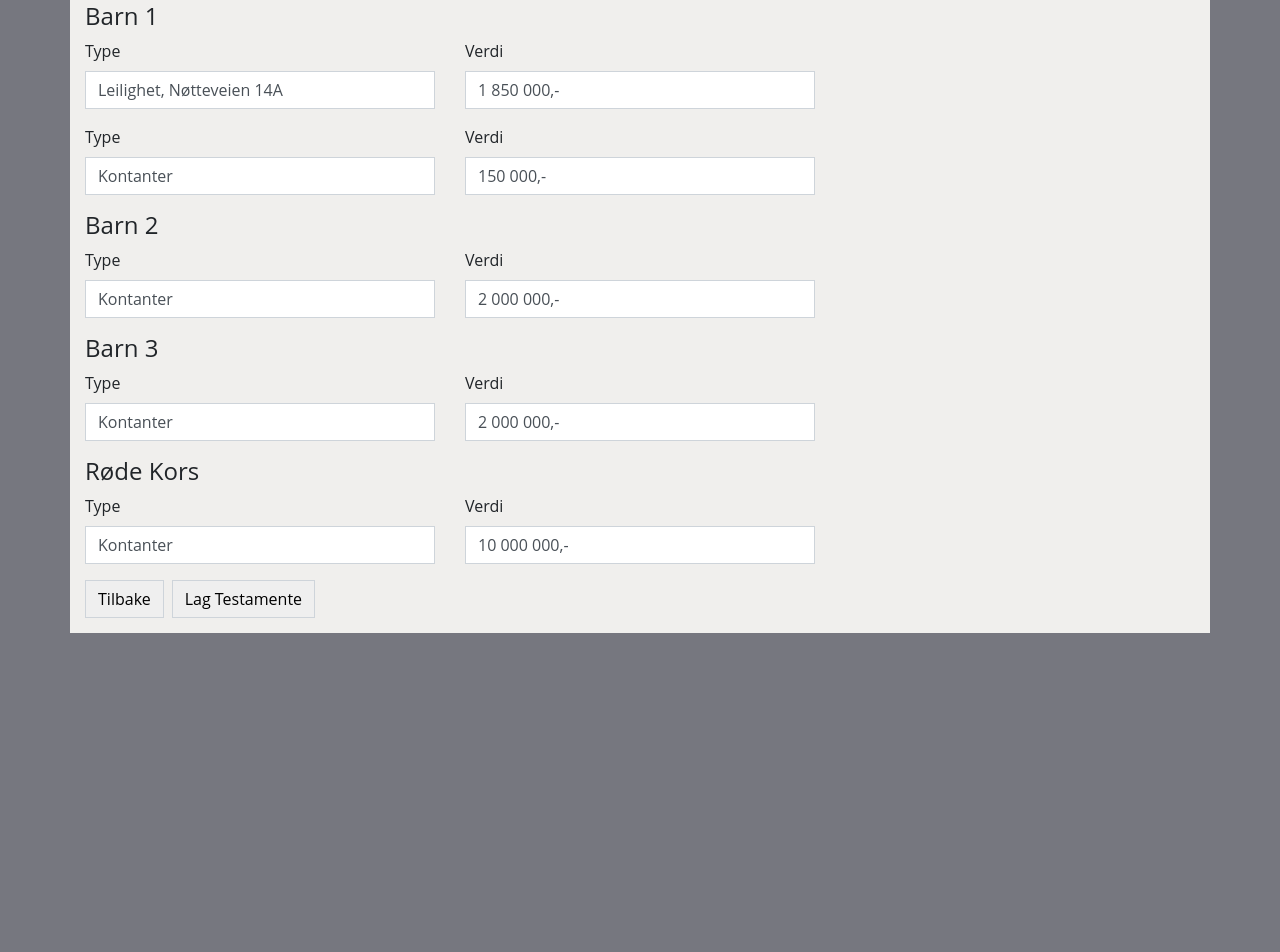
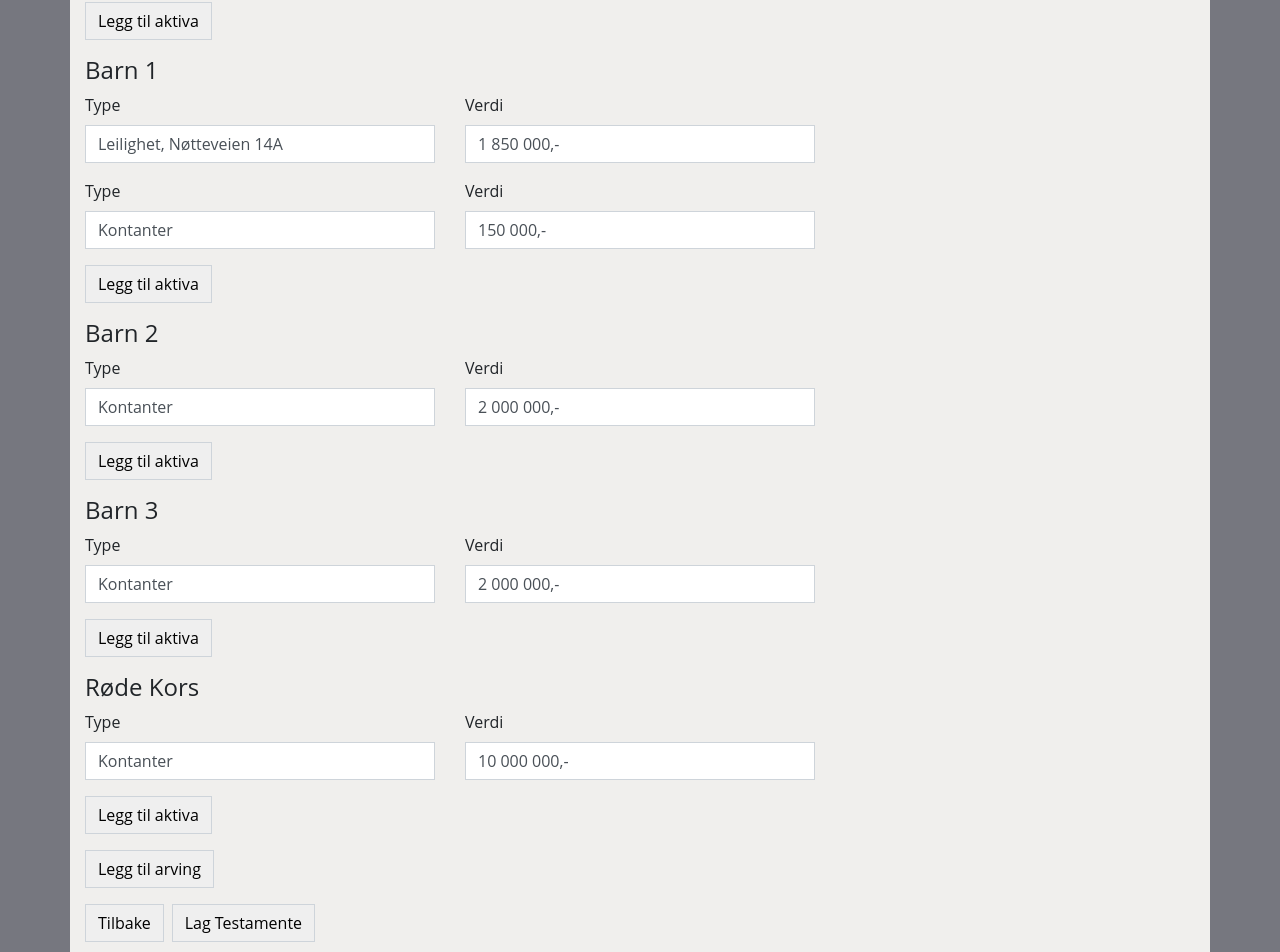
Before and after one commit to Rodjers/oglend-testament, a React (Create React App) app: page /will in a window 1280 px wide. Shown: the part 885-1837 px from the top of the page. Before the commit the page ends 1518 px from the top, so only its background shows below. Built offline with nearby package versions, Linux system fonts and the light colour scheme.

Commit message:
Added buttons

```diff
--- a/src/WillMaker.js
+++ b/src/WillMaker.js
@@ -43,6 +43,12 @@ class WillMaker extends Component {
           </div>
           <div className="row">
             <div className="col">
+              <button className="btn btn-default">Legg til aktiva</button>
+              <div style={{ height: '16px' }} />
+            </div>
+          </div>
+          <div className="row">
+            <div className="col">
               <h4>Barn 1</h4>
             </div>
           </div>
@@ -80,6 +86,12 @@ class WillMaker extends Component {
           </div>
           <div className="row">
             <div className="col">
+              <button className="btn btn-default">Legg til aktiva</button>
+              <div style={{ height: '16px' }} />
+            </div>
+          </div>
+          <div className="row">
+            <div className="col">
               <h4>Barn 2</h4>
             </div>
           </div>
@@ -97,6 +109,12 @@ class WillMaker extends Component {
               </div>
             </div>
             <div className="col">
+            </div>
+          </div>
+          <div className="row">
+            <div className="col">
+              <button className="btn btn-default">Legg til aktiva</button>
+              <div style={{ height: '16px' }} />
             </div>
           </div>
           <div className="row">
@@ -122,6 +140,12 @@ class WillMaker extends Component {
           </div>
           <div className="row">
             <div className="col">
+              <button className="btn btn-default">Legg til aktiva</button>
+              <div style={{ height: '16px' }} />
+            </div>
+          </div>
+          <div className="row">
+            <div className="col">
               <h4>Røde Kors</h4>
             </div>
           </div>
@@ -141,7 +165,15 @@ class WillMaker extends Component {
             <div className="col">
             </div>
           </div>
+          <div className="row">
+            <div className="col">
+              <button className="btn btn-default">Legg til aktiva</button>
+              <div style={{ height: '16px' }} />
+            </div>
+          </div>
         </form>
+        <button className="btn btn-default">Legg til arving</button>
+        <div style={{ height: '16px' }} />
         <Link to="/form"><button className="btn btn-default">Tilbake</button></Link>
         <div style={{ display: 'inline-block', width: '8px' }} />
         <button className="btn btn-default">Lag Testamente</button>
```
